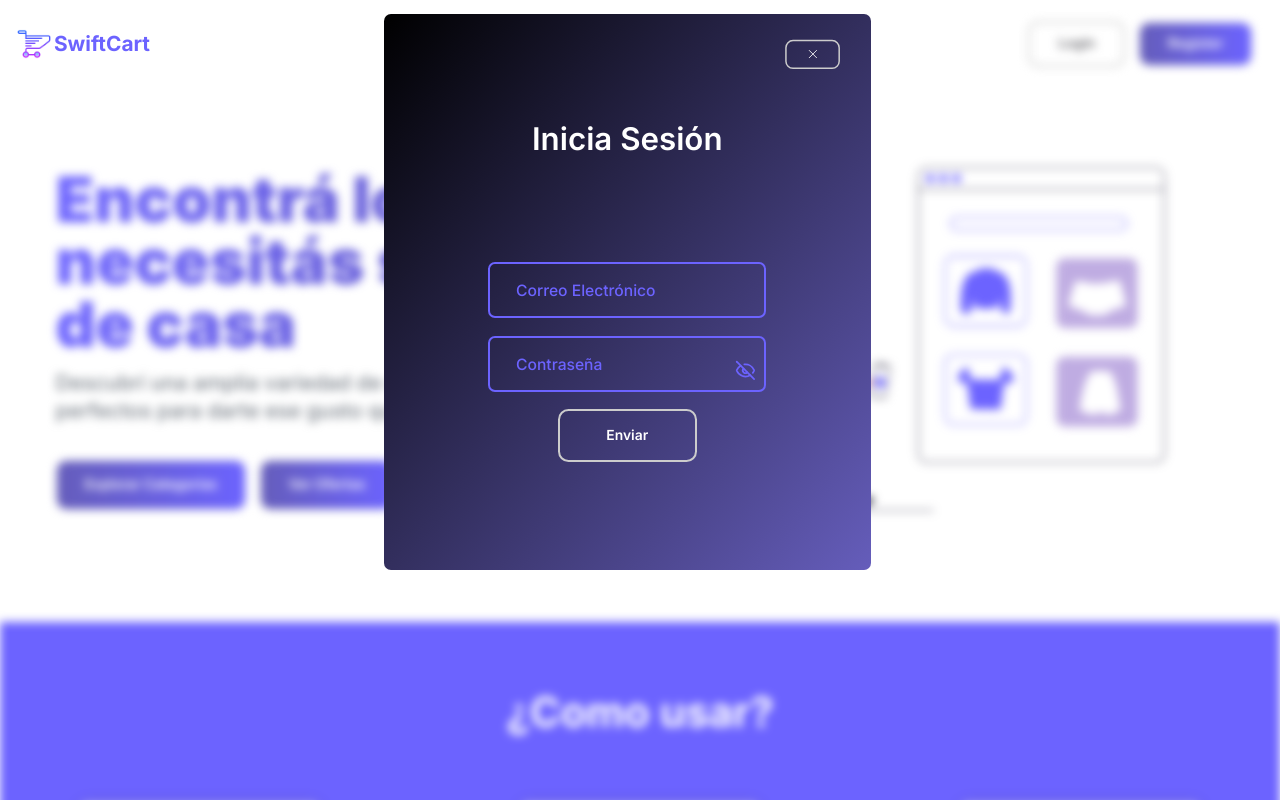
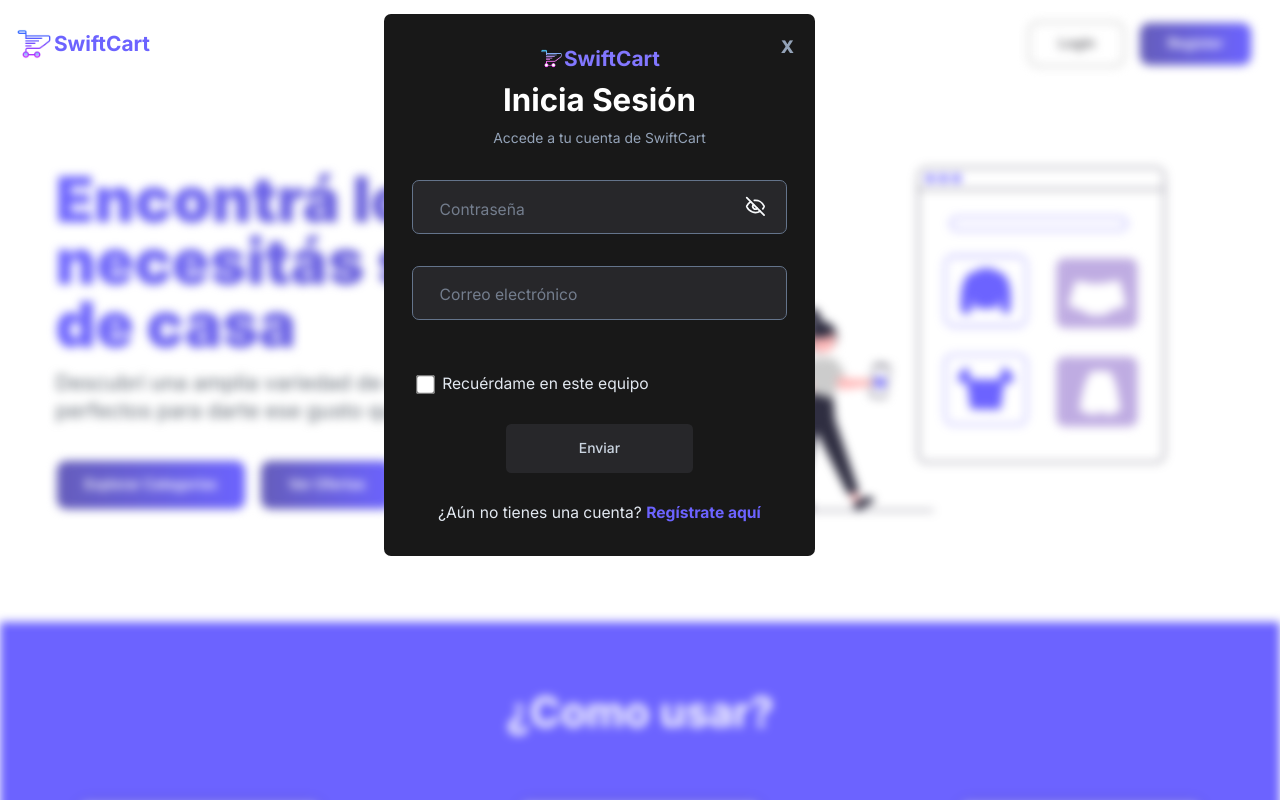
Before and after one commit to SebaPerez90/prueba-tecnica-frontend, a Next.js app: page / in a window 1280 px wide. Both pictures are taken after a click on the button "Login". Shown: the top 800 px of the page. Built offline with nearby package versions, Linux system fonts and the light colour scheme.

Commit message:
signIn form

```diff
--- a/package.json
+++ b/package.json
@@ -10,6 +10,7 @@
     "lint": "next lint"
   },
   "dependencies": {
+    "framer-motion": "^11.3.27",
     "next": "14.2.5",
     "react": "^18",
     "react-dom": "^18",
--- a/src/app/globals.css
+++ b/src/app/globals.css
@@ -88,6 +88,16 @@ body {
     border: none;
   }
 
+  .input_field_container_login input:focus ~ label,
+  .input_field_container_login input:valid ~ label {
+    transform: translateY(-2.7em) translateX(-35px) scale(0.9);
+    padding: 0.2em 0.5em;
+    opacity: 1;
+    color: #ffffff;
+    transition: all 200ms;
+    border: none;
+  }
+
   /* hidding default increment/decrement */
 
   input[type='number']::-webkit-outer-spin-button,
--- a/src/components/NavBar/Auth.tsx
+++ b/src/components/NavBar/Auth.tsx
@@ -36,11 +36,6 @@ const Auth = () => {
     setIsOpen(!isOpen);
   };
 
-  // useEffect(() => {
-  //     modal.current?.classList.replace('hidden', 'flex');
-  //     setIsOpen(true);
-  // }, []);
-
   // const closeModal = () => {
   //   modal.current?.classList.add('[transition:all_400ms]');
   //   modal.current?.classList.add('[opacity:0!important]');
@@ -56,7 +51,7 @@ const Auth = () => {
     <>
       <div
         id='auth-btns'
-        className='flex items-center gap-4 bg'>
+        className='flex items-center gap-4 bg duration-300'>
         <button
           onClick={openModal}
           className='btn_secondary'>
--- a/src/components/NavBar/Login.tsx
+++ b/src/components/NavBar/Login.tsx
@@ -1,15 +1,18 @@
 import { IFormData } from '@/interfaces/formdata.interface';
 import { ChangeEvent, FormEvent, useRef, useState } from 'react';
-import { GrClose } from 'react-icons/gr';
+import { useRouter } from 'next/navigation';
 import { LuEye } from 'react-icons/lu';
 import { LuEyeOff } from 'react-icons/lu';
 import { IoInformationCircle } from 'react-icons/io5';
+import Image from 'next/image';
+import logo from '@/assets/images/logo.png';
 
 interface LoginProps {
   closeModal: () => void;
 }
 
 const Login: React.FC<LoginProps> = ({ closeModal }) => {
+  const router = useRouter();
   const modal = useRef<HTMLDivElement | null>(null);
   const [formData, setFormData] = useState<Partial<IFormData>>({
     password: '',
@@ -54,39 +57,33 @@ const Login: React.FC<LoginProps> = ({ closeModal }) => {
   return (
     <div
       ref={modal}
-      className='absolute left-[30%] top-[1em] w-[35em] py-20 rounded-lg bg-gradient-to-br from-black to-base-300'>
-      <div className='flex items-center justify-around flex-col gap-8 relative h-[30em]'>
-        <h1 className='text-white text-4xl font-semibold'>Inicia Sesión</h1>
+      className='absolute left-[30%] top-[1em] rounded-lg bg-[#181818] px-8'>
+      <div className='flex items-center justify-evenly flex-col relative h-[39em]'>
+        <div className='flex flex-col items-center gap-3'>
+          <div className='flex items-center'>
+            <Image
+              src={logo}
+              width={25}
+              height={25}
+              priority
+              alt='logo'
+              className='[filter:brightness(2)]'
+            />
+            <span className='text-base-200 text-2xl font-bold [filter:brightness(1.2)]'>
+              SwiftCart
+            </span>
+          </div>
+          <h3 className='text-white text-4xl font-bold'>Inicia Sesión</h3>
+          <span className='text-slate-400 '>
+            Accede a tu cuenta de SwiftCart
+          </span>
+        </div>
         <form
           name='contact-form'
           method='POST'
           onSubmit={signUp}
-          className='flex flex-col justify-around gap-5 w-[20em]'>
-          <div className='relative w-full'>
-            <input
-              required={true}
-              autoComplete='off'
-              type='text'
-              name='email'
-              id='email'
-              onChange={(e) => {
-                captureValues(e);
-              }}
-              className='text-xl border-base-200 bg-inherit outline-none duration-300 border-2 text-slate-200 rounded-lg w-full focus:bg-base-300 font-medium p-4 lowercase'
-            />
-            <label
-              htmlFor='email'
-              className='absolute font-medium text-base-200 left-8 top-5 text-lg duration-300'>
-              Correo Electrónico
-            </label>
-            {wrongEmail ? (
-              <span className='absolute flex items-center gap-1 font-medium text-lg w-max left-0 -bottom-8 text-orange-500'>
-                <IoInformationCircle />
-                Ingresa una dirección de email válido
-              </span>
-            ) : null}
-          </div>
-          <div className='relative w-full'>
+          className='flex flex-col justify-around gap-9 w-[27em]'>
+          <div className='relative w-full input_field_container_login'>
             <input
               required={true}
               autoComplete='off'
@@ -97,31 +94,76 @@ const Login: React.FC<LoginProps> = ({ closeModal }) => {
               onChange={(e) => {
                 captureValues(e);
               }}
-              className='text-xl border-base-200 bg-inherit outline-none duration-300 border-2 text-slate-200 rounded-lg w-full focus:bg-base-300 font-medium p-4'
+              className='text-xl border-slate-500 outline-none bg-zinc-800 duration-300 border text-slate-200 rounded-lg w-full focus:bg-base-300/70 font-medium p-4'
             />
             <label
               htmlFor='password'
-              className='absolute font-medium text-base-200 left-8 top-5 text-lg duration-300'>
+              className='absolute  text-slate-400/70 left-8 top-5 text-lg duration-300'>
               Contraseña
             </label>
             <span
               onClick={() => setHidePassword(!hidePassword)}
-              className='absolute bottom-3 text-2xl right-3 cursor-pointer text-base-200'>
+              className='absolute bottom-5 text-2xl right-6 cursor-pointer text-slate-50'>
               {hidePassword ? <LuEyeOff /> : <LuEye />}
             </span>
           </div>
-          <button
-            ref={send_btn}
-            type='submit'
-            className='btn_secondary pointer-events-none text-white w-1/2 py-4 m-[0_auto]'>
-            Enviar
-          </button>
+          <div className='relative w-full input_field_container_login'>
+            <input
+              required={true}
+              autoComplete='off'
+              type='text'
+              name='email'
+              id='email'
+              onChange={(e) => {
+                captureValues(e);
+              }}
+              className='text-xl border-slate-500 outline-none bg-zinc-800 duration-300 border text-slate-200 rounded-lg w-full focus:bg-base-300/70 font-medium p-4 lowercase'
+            />
+            <label
+              htmlFor='email'
+              className='absolute text-slate-400/70 left-8 top-5 text-lg duration-300'>
+              Correo electrónico
+            </label>
+            {wrongEmail ? (
+              <span className='absolute flex items-center gap-1 font-medium text-lg w-max left-0 -bottom-8 text-red-500'>
+                <IoInformationCircle />
+                Ingresa una dirección de email válido
+              </span>
+            ) : null}
+          </div>
+          <div className='flex items-center flex-col gap-8 mt-6'>
+            <label
+              htmlFor='checkbox'
+              className='ml-2 text-slate-200 text-lg flex items-center gap-3 self-start'>
+              <input
+                id='checkbox'
+                type='checkbox'
+                name='checkbox'
+                className='scale-150'
+              />
+              Recuérdame en este equipo
+            </label>
+            <button
+              ref={send_btn}
+              type='submit'
+              className='pointer-events-none bg-zinc-800 w-1/2 text-slate-300 py-4 px-8 rounded-md font-medium'>
+              Enviar
+            </button>
+            <p className='text-slate-200 text-lg'>
+              ¿Aún no tienes una cuenta?{' '}
+              <strong
+                onClick={() => router.push('/auth')}
+                className='text-base-200 cursor-pointer hover:text-base-300 duration-200'>
+                Regístrate aquí
+              </strong>
+            </p>
+          </div>
         </form>
       </div>
       <button
         onClick={closeModal}
-        className='absolute right-6 top-6 btn_secondary text-white scale-75'>
-        <GrClose />
+        className='absolute right-6 top-6 text-slate-400 hover:text-white duration-200 font-extrabold text-xl'>
+        X
       </button>
     </div>
   );
--- a/src/components/NavBar/NavBar.tsx
+++ b/src/components/NavBar/NavBar.tsx
@@ -27,7 +27,7 @@ const NavBar = () => {
   return (
     <nav
       id='nagevacion-links'
-      className='flex items-center gap-8'>
+      className='duration-300 flex items-center gap-8'>
       {links.map((links: INavLinks, index) => (
         <Link
           key={index}
```
Also changed, not shown: 1 other file (tests, documents, lock files or other folders).
